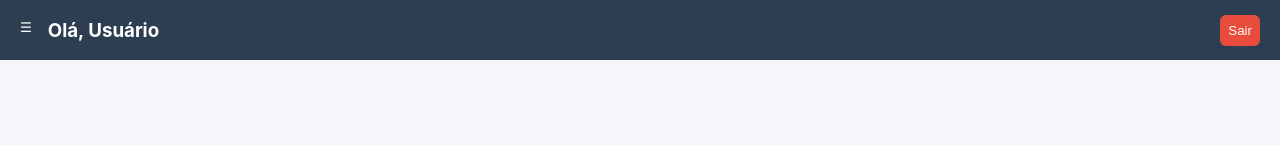
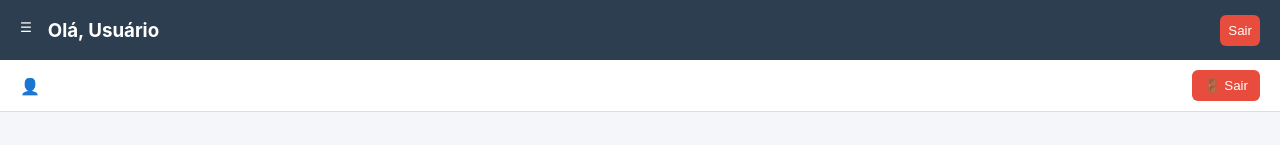
Before and after one commit to joaoazevedo21/system-igreja, a React (Create React App) app in the folder frontend/: page /membros in a window 1280 px wide. Shown: the top 145 px of the page. Built offline with nearby package versions, Linux system fonts and the light colour scheme; no server answers; sample sign-in values are in the browser's storage.

Commit message:
fix:segurança

```diff
--- a/frontend/src/components/Layout.js
+++ b/frontend/src/components/Layout.js
@@ -1,7 +1,12 @@
 import Sidebar from "./Sidebar";
 import Header from "./Header";
 
+// 🔥 NOVO
+import { getUsuario, logout } from "../utils/auth";
+
 function Layout({ children }) {
+
+  const usuario = getUsuario(); // 🔥 NOVO
 
   return (
 
@@ -12,6 +17,14 @@ function Layout({ children }) {
       <div style={styles.main}>
 
         <Header />
+
+        {/* 🔥 NOVO → INFO USUÁRIO + LOGOUT */}
+        <div style={styles.topBar}>
+          <span>👤 {usuario?.nome}</span>
+          <button onClick={logout} style={styles.logout}>
+            🚪 Sair
+          </button>
+        </div>
 
         <div style={styles.content}>
           {children}
@@ -31,10 +44,30 @@ const styles = {
     marginLeft: "0px"
   },
 
+  // 🔥 NOVO
+  topBar: {
+    display: "flex",
+    justifyContent: "space-between",
+    alignItems: "center",
+    padding: "10px 20px",
+    background: "#fff",
+    borderBottom: "1px solid #ddd"
+  },
+
   content: {
     padding: "20px",
     background: "#f4f6f9",
     minHeight: "100vh"
+  },
+
+  // 🔥 NOVO
+  logout: {
+    background: "#e74c3c",
+    color: "#fff",
+    border: "none",
+    padding: "8px 12px",
+    borderRadius: "6px",
+    cursor: "pointer"
   }
 
 };
--- a/frontend/src/services/api.js
+++ b/frontend/src/services/api.js
@@ -26,7 +26,7 @@ api.interceptors.response.use(
   (response) => response,
   (error) => {
 
-    // 🔥 Se token expirar ou der erro 401
+    // 🔥 LOGOUT AUTOMÁTICO
     if (error.response && error.response.status === 401) {
       localStorage.clear();
       window.location.href = "/";
--- a/frontend/src/utils/auth.js
+++ b/frontend/src/utils/auth.js
@@ -6,3 +6,19 @@ export function isAdmin() {
   const user = getUsuario();
   return user?.tipo === "admin";
 }
+
+// 🔥 NOVO → pegar token
+export function getToken() {
+  return localStorage.getItem("token");
+}
+
+// 🔥 NOVO → verificar se está logado
+export function isAuthenticated() {
+  return !!getToken();
+}
+
+// 🔥 NOVO → logout
+export function logout() {
+  localStorage.clear();
+  window.location.href = "/";
+}
```
